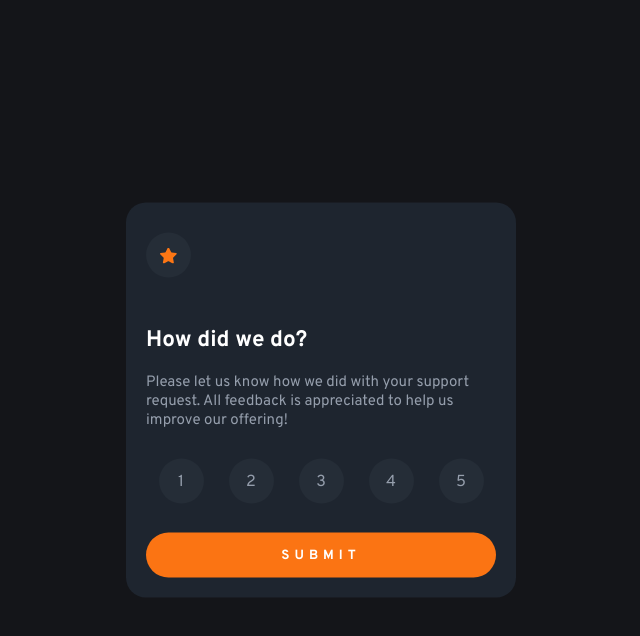
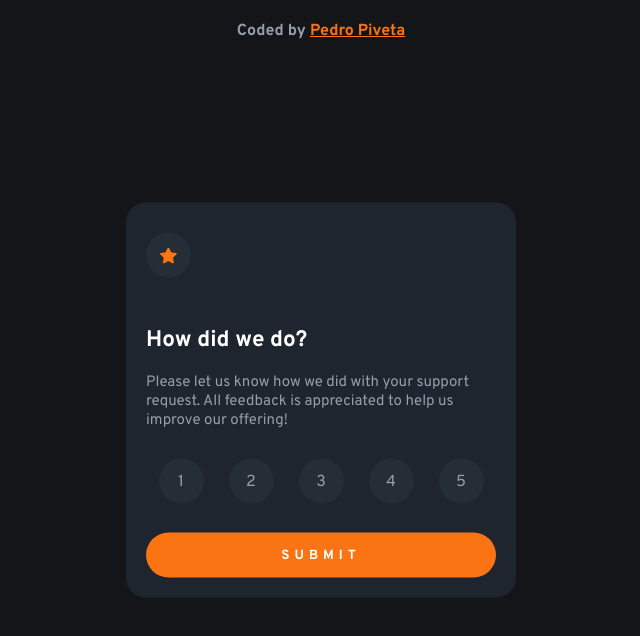
Before and after one commit to PedroPiveta/Interactive-rating-component, a plain HTML site: page index.html in a window 1280 px wide. Shown: the whole page, without its empty margins (319-959 px from the left). Drawn offline with Linux system fonts and the light colour scheme.

Commit message:
signature

```diff
--- a/index.html
+++ b/index.html
@@ -56,5 +56,7 @@
     </div>
 
     <!-- Thank you state end -->
+
+    <h4 class="signature">Coded by <a href="github.com/PedroPiveta">Pedro Piveta</a></h4>
   </body>
 </html>
--- a/styles/style.css
+++ b/styles/style.css
@@ -120,3 +120,12 @@ body{
     background: hsl(213, 19%, 18%);
     color: hsl(25, 97%, 53%);
 }
+
+.signature{
+    text-align: center;
+    color: hsl(217, 12%, 63%);
+}
+
+a{
+    color: hsl(25, 97%, 53%);
+}
```
